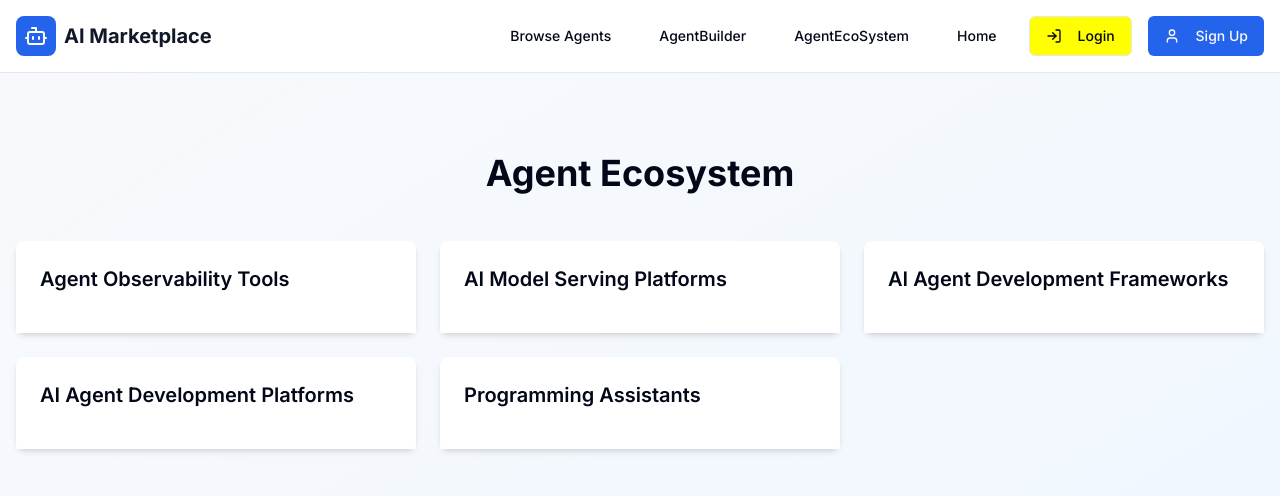
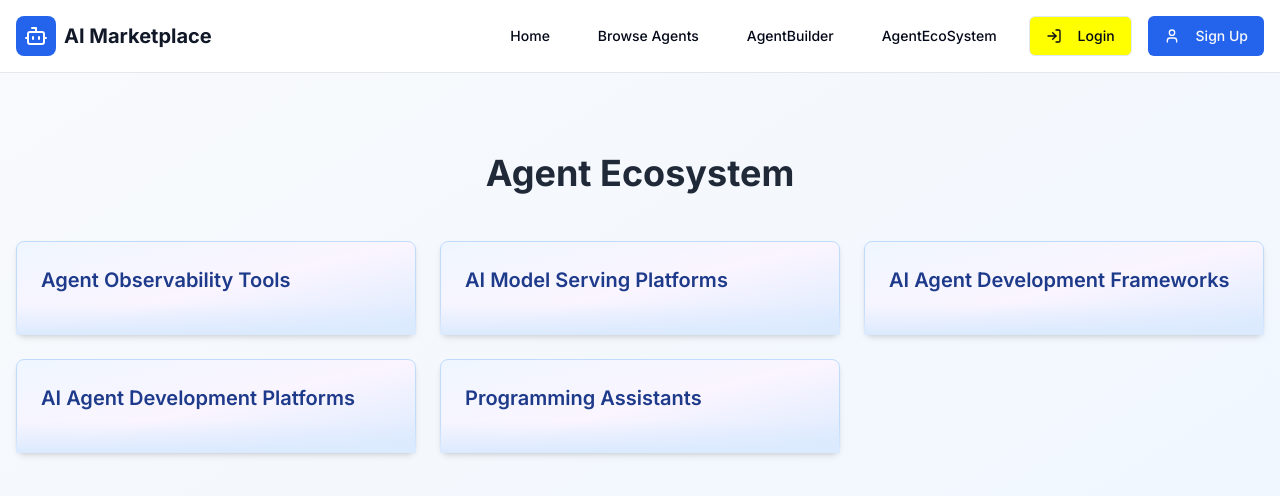
Before and after one commit to nousclouddev/AgentMarketplace, a React (Vite) app: page /ecosystem in a window 1280 px wide. Shown: the top 496 px of the page. Built offline with nearby package versions, Linux system fonts and the light colour scheme; what amazon-cognito-identity-js would draw is missing.

Commit message:
"Grid color Changes "

```diff
--- a/src/components/Navbar.tsx
+++ b/src/components/Navbar.tsx
@@ -19,6 +19,9 @@ const Navbar = () => {
 
           <div className="flex items-center space-x-4">
             <Button variant="ghost" asChild className="hidden md:inline-flex">
+              <a href="https://nouscloud.tech/" target="_blank" rel="noopener noreferrer">Home</a>
+            </Button>
+            <Button variant="ghost" asChild className="hidden md:inline-flex">
               <Link to="/agents">Browse Agents</Link>
             </Button>
             {/* <Button variant="ghost" asChild className="hidden md:inline-flex">
@@ -29,9 +32,6 @@ const Navbar = () => {
             </Button>
             <Button variant="ghost" asChild className="hidden md:inline-flex">
               <Link to="/ecosystem">AgentEcoSystem</Link>
-            </Button>
-            <Button variant="ghost" asChild className="hidden md:inline-flex">
-              <a href="https://nouscloud.tech/" target="_blank" rel="noopener noreferrer">Home</a>
             </Button>
 
             {isAuthenticated ? (
--- a/src/components/UseCasesSection.tsx
+++ b/src/components/UseCasesSection.tsx
@@ -44,12 +44,15 @@ const UseCasesSection = () => {
             <TabsContent key={cat} value={cat} className="outline-none">
               <div className="grid gap-4 md:grid-cols-2 lg:grid-cols-3">
                 {grouped[cat].map(uc => (
-                  <Card key={uc['Agent Name']} className="h-full">
+                  <Card
+                    key={uc['Agent Name']}
+                    className="h-full border shadow-sm hover:shadow-md transition bg-gray-100 border-gray-200"
+                  >
                     <CardHeader>
-                      <CardTitle className="text-lg">{uc['Agent Name']}</CardTitle>
-                      <CardDescription>{uc.Description}</CardDescription>
+                      <CardTitle className="text-lg text-gray-900">{uc['Agent Name']}</CardTitle>
+                      <CardDescription className="text-gray-700">{uc.Description}</CardDescription>
                     </CardHeader>
-                    <CardContent className="text-sm space-y-1">
+                    <CardContent className="text-sm space-y-1 text-gray-900">
                       <p>
                         <span className="font-medium">Complexity:</span> {uc.Complexity}
                       </p>
--- a/src/pages/AgentEcoSystem.tsx
+++ b/src/pages/AgentEcoSystem.tsx
@@ -1,6 +1,5 @@
 import { useState } from 'react';
 import Navbar from '@/components/Navbar';
-import { Card, CardContent, CardHeader, CardTitle } from '@/components/ui/card';
 import { ecosystemData, categories } from '@/data/ecosystem';
 
 const AgentEcoSystem = () => {
@@ -12,7 +11,7 @@ const AgentEcoSystem = () => {
     <div className="min-h-screen bg-gradient-to-br from-slate-50 to-blue-50">
       <Navbar />
       <div className="container mx-auto px-4 py-20">
-        <h1 className="text-4xl font-bold text-center mb-12">Agent Ecosystem</h1>
+        <h1 className="text-4xl font-bold text-center mb-12 text-gray-800">Agent Ecosystem</h1>
 
         <div className="grid grid-cols-1 md:grid-cols-2 lg:grid-cols-3 gap-6">
           {filteredCategories.map((category) => {
@@ -25,18 +24,44 @@ const AgentEcoSystem = () => {
                 onMouseEnter={() => setExpandedCategory(category)}
                 onMouseLeave={() => setExpandedCategory(null)}
               >
-                <div className={`bg-white rounded-lg shadow-md p-6 transition-all duration-300 ${expandedCategory === category ? 'ring-2 ring-blue-500' : ''}`}>
-                  <h2 className="text-xl font-semibold mb-4">{category}</h2>
+                <div className={`
+                  bg-gradient-to-br from-blue-50 via-purple-50 to-blue-100 rounded-lg shadow-md p-6 transition-all duration-300
+                  border border-blue-200
+                  hover:bg-gradient-to-br hover:from-blue-100 hover:via-purple-100 hover:to-blue-200 hover:border-blue-400 hover:shadow-lg
+                  ${expandedCategory === category ?
+                    'ring-2 ring-blue-400 bg-gradient-to-br from-blue-100 via-purple-100 to-blue-200 border-blue-400 shadow-lg' : ''}
+                `}>
+                  <h2 className={`
+                    text-xl font-semibold mb-4
+                    text-blue-900 group-hover:text-purple-700
+                    ${expandedCategory === category ? 'text-purple-700' : ''}
+                  `}>
+                    {category}
+                  </h2>
 
-                  <div className={`grid gap-2 overflow-hidden transition-all duration-300 ${expandedCategory === category ? 'max-h-[500px]' : 'max-h-0'}`}>
+                  <div className={`
+                    grid gap-2 overflow-hidden transition-all duration-300
+                    ${expandedCategory === category ? 'max-h-[500px]' : 'max-h-0'}
+                  `}>
                     {categoryItems.map((item, idx) => (
-                      <div key={idx} className="px-3 py-2 bg-gray-50 rounded hover:bg-blue-50">
-                        <p className="text-sm font-medium">{item.system}</p>
+                      <div
+                        key={idx}
+                        className={`
+                          px-3 py-2 rounded transition-colors duration-200
+                          bg-gradient-to-r from-blue-100 to-purple-100 hover:from-blue-200 hover:to-purple-200 border border-blue-100
+                          ${expandedCategory === category ? 'bg-gradient-to-r from-blue-50 to-purple-50' : ''}
+                        `}
+                      >
+                        <p className="text-sm font-medium text-blue-900 group-hover:text-purple-900">
+                          {item.system}
+                        </p>
                       </div>
                     ))}
                   </div>
 
-                  <div className={`absolute bottom-0 left-0 right-0 h-8 bg-gradient-to-t from-white pointer-events-none transition-opacity ${expandedCategory === category ? 'opacity-0' : 'opacity-100'}`}></div>
+                  {expandedCategory !== category && (
+                    <div className="absolute bottom-0 left-0 right-0 h-8 bg-gradient-to-t from-blue-100 to-transparent pointer-events-none"></div>
+                  )}
                 </div>
               </div>
             );
--- a/src/pages/Index.tsx
+++ b/src/pages/Index.tsx
@@ -45,12 +45,14 @@ const Index = () => {
     <div className="min-h-screen bg-gradient-to-br from-slate-50 to-blue-50">
       <Navbar />
       <Hero />
+      {!isAuthenticated && (
         <section id="featured-agents" className="py-16">
           <h2 className="text-3xl font-bold text-center mb-8">Featured Agents</h2>
           <div className="container mx-auto px-4">
             <AgentGrid agents={mockAgents} hideMeta={true} />
           </div>
         </section>
+      )}
       <div className="container mx-auto px-4 py-12">
         {isAuthenticated && (
           <>
```
Also changed, not shown: src/components/DummyAgentsSection.tsx (added), src/components/ToolCard.tsx (added). Lines whose indentation alone changed are shown as unchanged.
